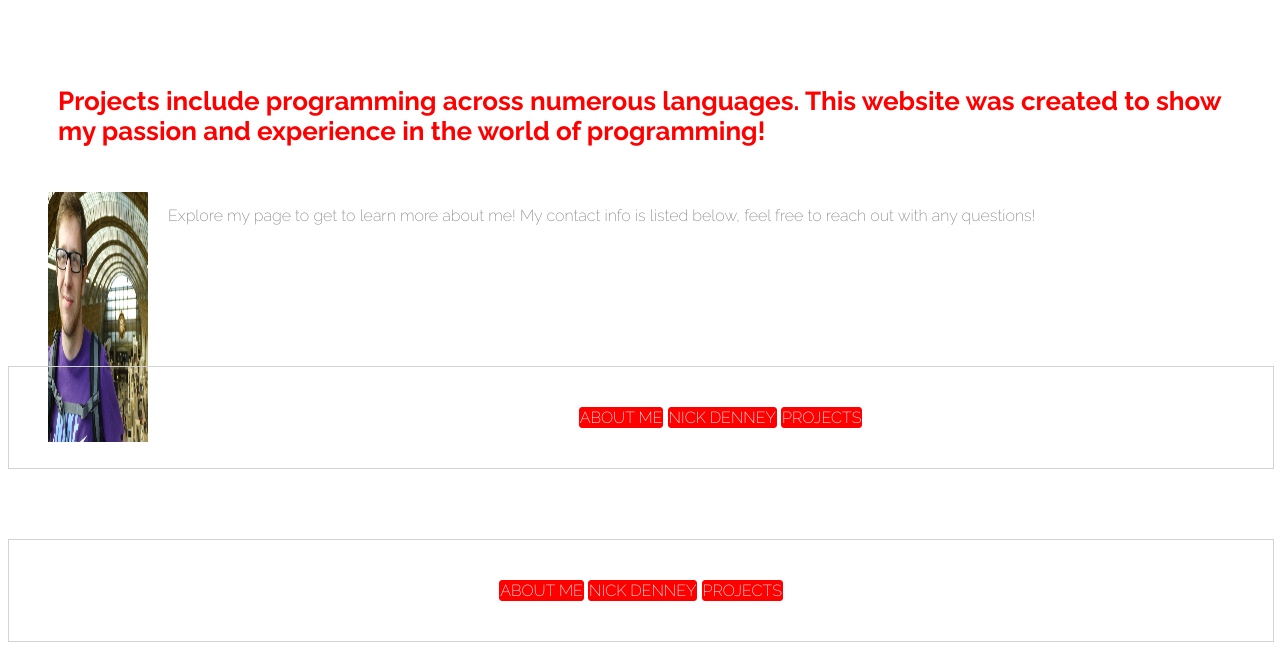
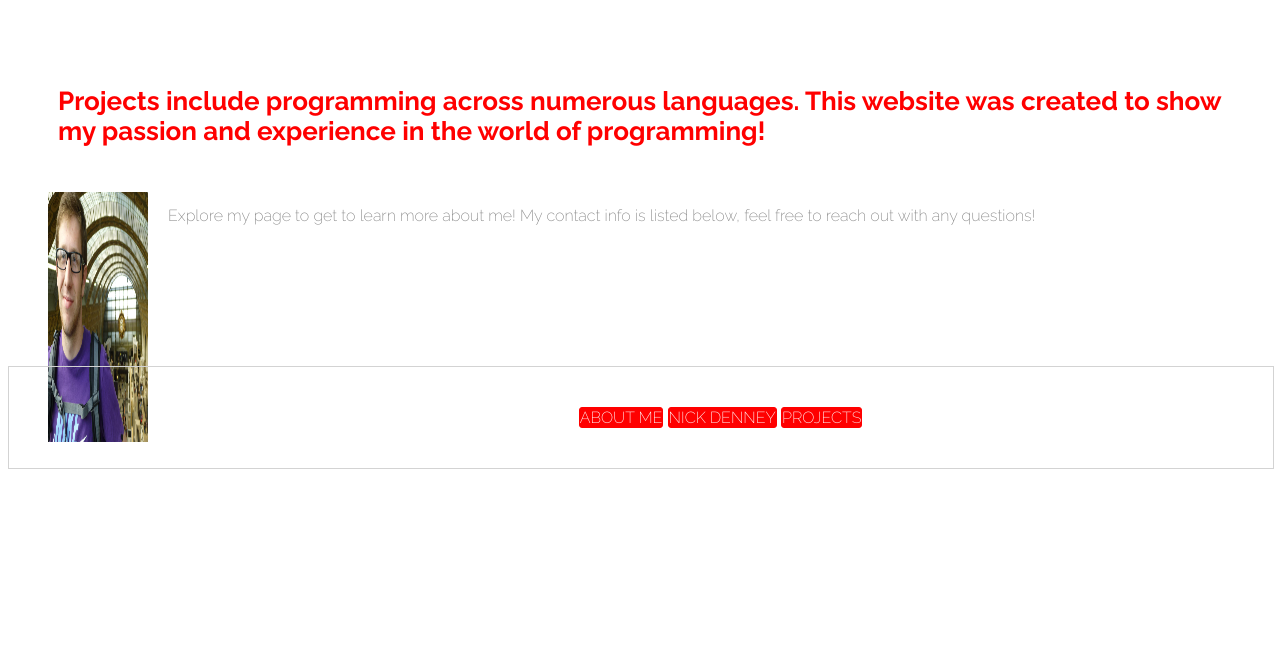
Before and after one commit to nickden3/nickden3-cc.github.io, a Jekyll site: the page index.html, which Jekyll copies as it is, in a window 1280 px wide. Shown: the part 449-1099 px from the top of the page. Built offline with Jekyll 4.4.1, drawn with Linux system fonts in a browser that asks for light colours; after the commit the page ends 926 px from its top, so only the background shows below that.

Commit message:
Update index.html

```diff
--- a/index.html
+++ b/index.html
@@ -29,12 +29,6 @@
     <p> <img id= "biopic" src = 'bio pic.jpg'> Explore my page to get to learn more about me! My contact info is listed below, feel free to reach out with any questions!
     </p>
   </div>
-
-  <div class="share">
-    <a href="aboutme">ABOUT ME</a>
-    <a href="#">NICK DENNEY</a>
-    <a href="projects">PROJECTS</a>
-  </div>
 </body>
 <footer>
    <div class="share">
```
